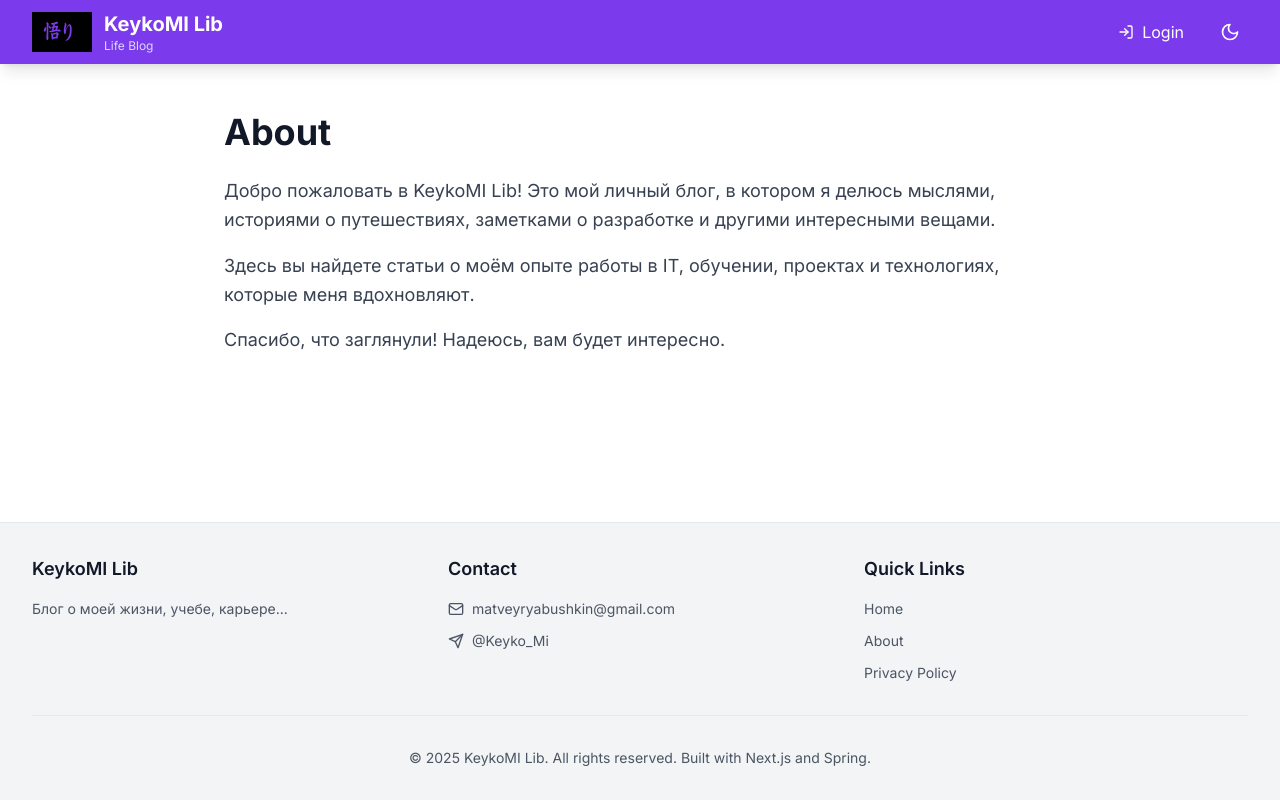
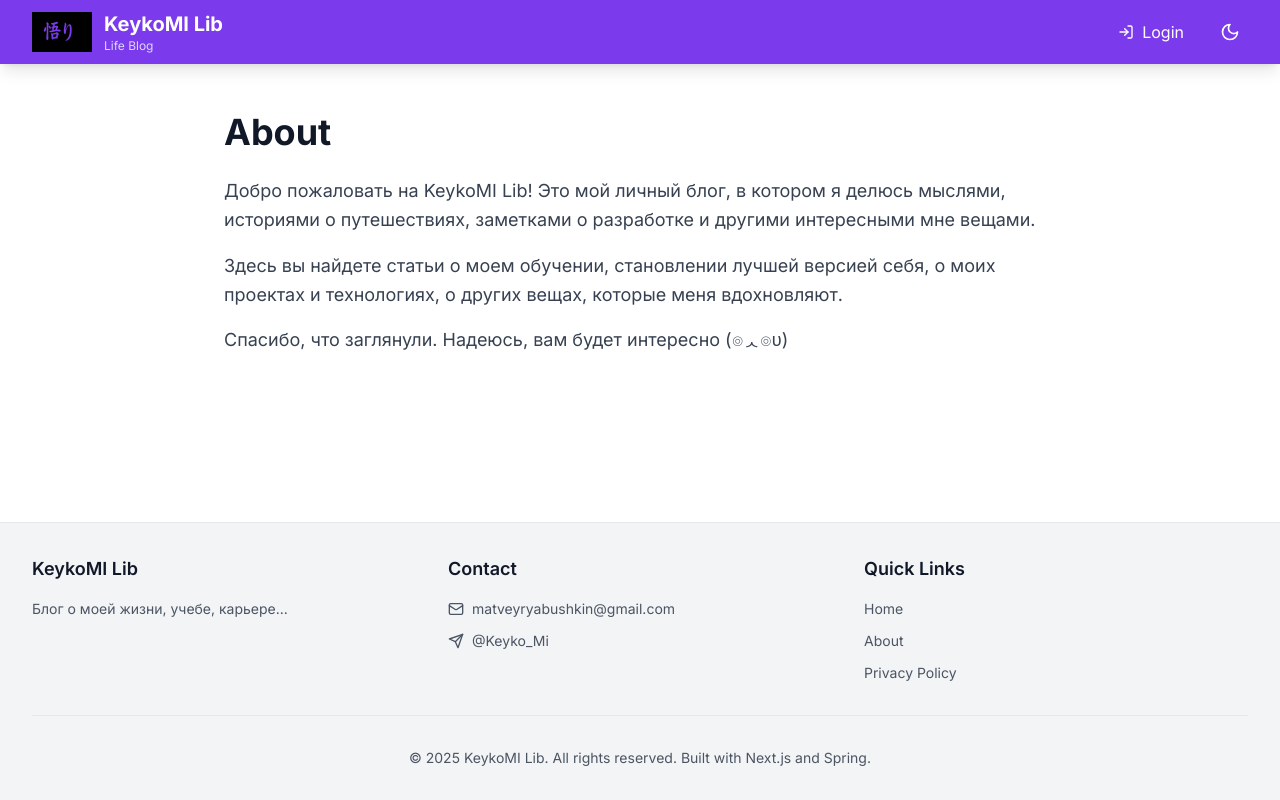
Before and after one commit to MattoYuzuru/web-blog, a Next.js app in the folder frontend/: page /about in a window 1280 px wide. Built offline with nearby package versions, Linux system fonts and the light colour scheme.

Commit message:
feat: Подправить сгенеренный код about, privacy

```diff
--- a/frontend/src/app/about/page.tsx
+++ b/frontend/src/app/about/page.tsx
@@ -5,16 +5,16 @@ export default function AboutPage() {
                 About
             </h1>
             <p className="text-lg text-gray-700 dark:text-gray-300 leading-relaxed mb-4">
-                Добро пожаловать в KeykoMI Lib! Это мой личный блог, в котором я делюсь
+                Добро пожаловать на KeykoMI Lib! Это мой личный блог, в котором я делюсь
                 мыслями, историями о путешествиях, заметками о разработке и другими
-                интересными вещами.
+                интересными мне вещами.
             </p>
             <p className="text-lg text-gray-700 dark:text-gray-300 leading-relaxed mb-4">
-                Здесь вы найдете статьи о моём опыте работы в IT, обучении, проектах и
-                технологиях, которые меня вдохновляют.
+                Здесь вы найдете статьи о моем обучении, становлении лучшей версией себя, о моих проектах и
+                технологиях, о других вещах, которые меня вдохновляют.
             </p>
             <p className="text-lg text-gray-700 dark:text-gray-300 leading-relaxed">
-                Спасибо, что заглянули! Надеюсь, вам будет интересно.
+                Спасибо, что заглянули. Надеюсь, вам будет интересно (๏ᆺ๏υ)
             </p>
         </div>
     );
--- a/frontend/src/app/privacy/page.tsx
+++ b/frontend/src/app/privacy/page.tsx
@@ -5,10 +5,10 @@ export default function PrivacyPage() {
                 Privacy Policy
             </h1>
             <p className="text-lg text-gray-700 dark:text-gray-300 leading-relaxed mb-4">
-                Мы уважаем вашу конфиденциальность. Этот сайт не собирает личные данные без вашего согласия.
+                Я уважаю вашу конфиденциальность. Этот сайт не собирает личные данные без вашего согласия.
             </p>
             <p className="text-lg text-gray-700 dark:text-gray-300 leading-relaxed mb-4">
-                В некоторых случаях мы можем собирать обезличенную статистику о посещениях
+                В некоторых случаях я могу собирать обезличенную статистику о посещениях
                 для улучшения качества контента. Эти данные не позволяют идентифицировать конкретного пользователя.
             </p>
             <p className="text-lg text-gray-700 dark:text-gray-300 leading-relaxed">
```
